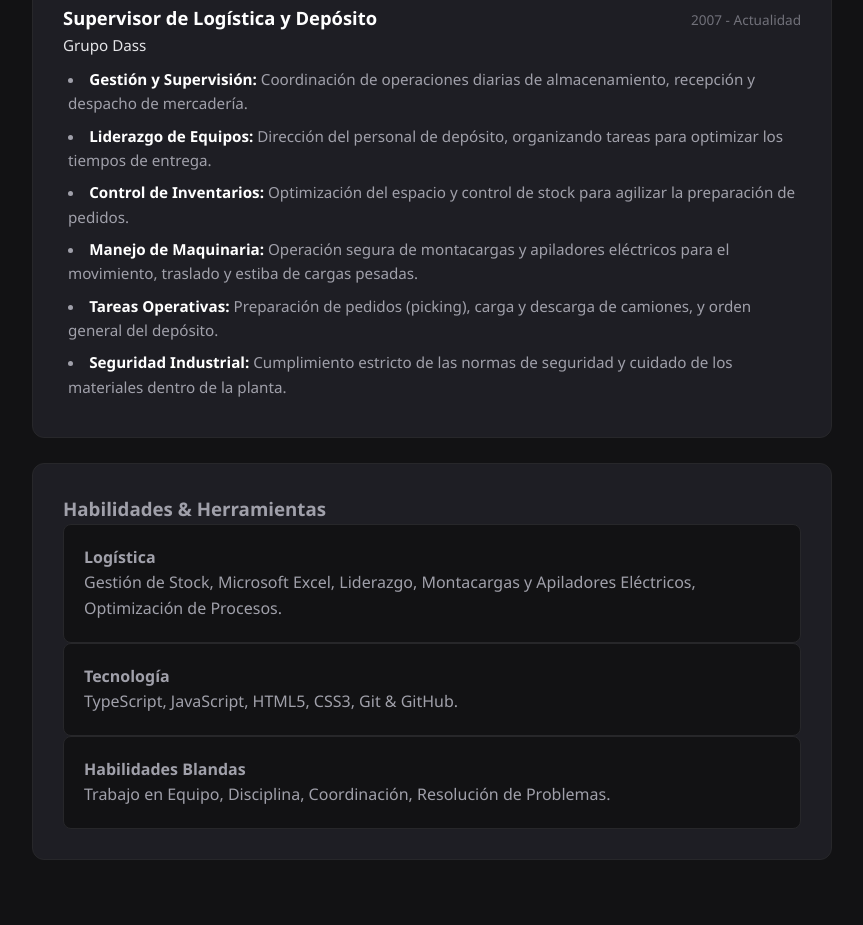
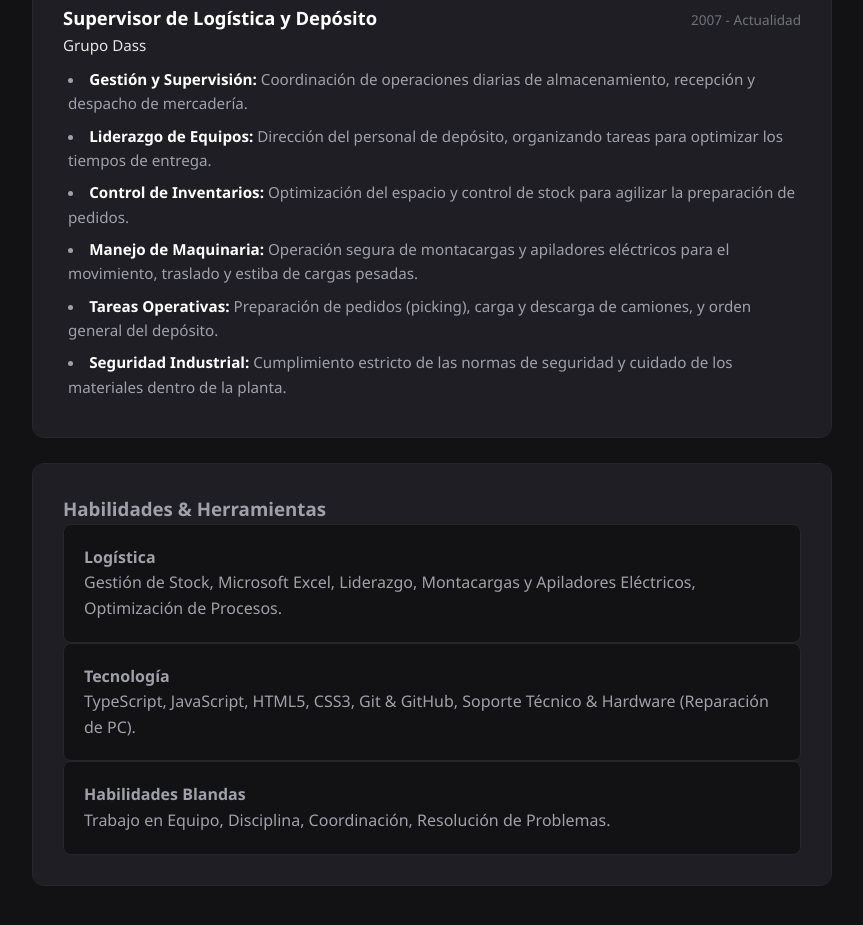
Before and after one commit to BraianTucker1983/cv-digital, a plain HTML site: page index.html in a window 1280 px wide. Shown: the part 818-1743 px from the top of the page, without its empty margins (208-1071 px from the left). Drawn offline with Linux system fonts and the light colour scheme; a script that the page names is missing.

Commit message:
Actualizacion en habilidades tecnologicas

```diff
--- a/index.html
+++ b/index.html
@@ -62,7 +62,7 @@
                 </div>
                 <div class="skills-group">
                     <h4>Tecnología</h4>
-                    <p>TypeScript, JavaScript, HTML5, CSS3, Git & GitHub.</p>
+                    <p>TypeScript, JavaScript, HTML5, CSS3, Git & GitHub, Soporte Técnico & Hardware (Reparación de PC).</p>
                 </div>
                 <div class="skills-group">
                     <h4>Habilidades Blandas</h4>
```
